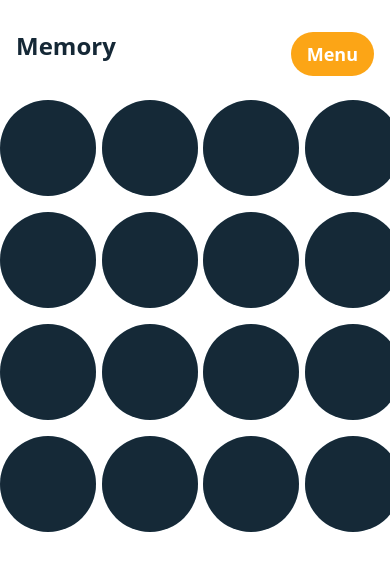
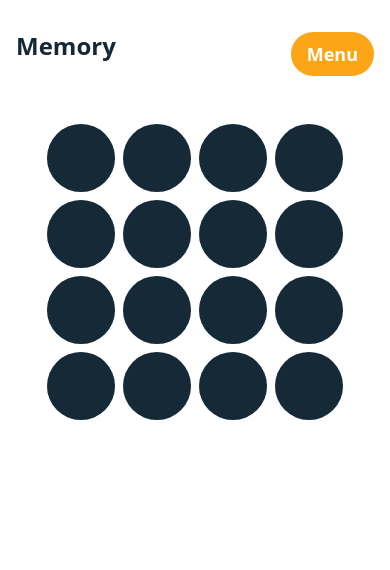
Before and after one commit to ManikantaPotnuru9176/memory-game, a Next.js app: page / in a window 390 px wide. Shown: the top 570 px of the page. Built offline with nearby package versions, Linux system fonts and the light colour scheme.

Commit message:
updated the mobile view

```diff
--- a/src/components/hero/Grid.js
+++ b/src/components/hero/Grid.js
@@ -18,7 +18,7 @@ const Grid = () => {
 
   return (
     <div className="flex flex-col justify-center items-center">
-      <div className="grid grid-cols-4 gap-4">
+      <div className="grid grid-cols-4 gap-2 md:gap-4">
         {isRotated.map((rotated, index) => (
           <GridItem
             key={index}
--- a/src/components/hero/GridItem.js
+++ b/src/components/hero/GridItem.js
@@ -3,7 +3,7 @@ import React from "react";
 const GridItem = ({ rotated, handleRotation, index }) => {
   return (
     <div
-      className={`relative w-24 h-24 rounded-full text-white overflow-hidden cursor-pointer transition-all duration-700 ${
+      className={`relative w-[68px] md:w-28 h-[68px] md:h-28 rounded-full text-white overflow-hidden cursor-pointer transition-all duration-700 ${
         rotated.status ? "[transform:rotateY(180deg)]" : ""
       }`}
       onClick={() => handleRotation(index)}
--- a/src/components/navbar/Navbar.js
+++ b/src/components/navbar/Navbar.js
@@ -11,7 +11,7 @@ const Navbar = () => {
 
   return (
     <>
-      <div className="mb-6 md:mb-20 px-4 md:px-16 lg:px-40 pt-4 md:pt-12 lg:pt-20">
+      <div className="mb-12 md:mb-20 px-4 md:px-16 lg:px-40 pt-4 md:pt-12 lg:pt-20">
         <div className="flex flex-row justify-between items-center">
           <h1 className="text-2xl md:text-3xl lg:text-4xl font-extrabold text-[#152836]">
             Memory
```
